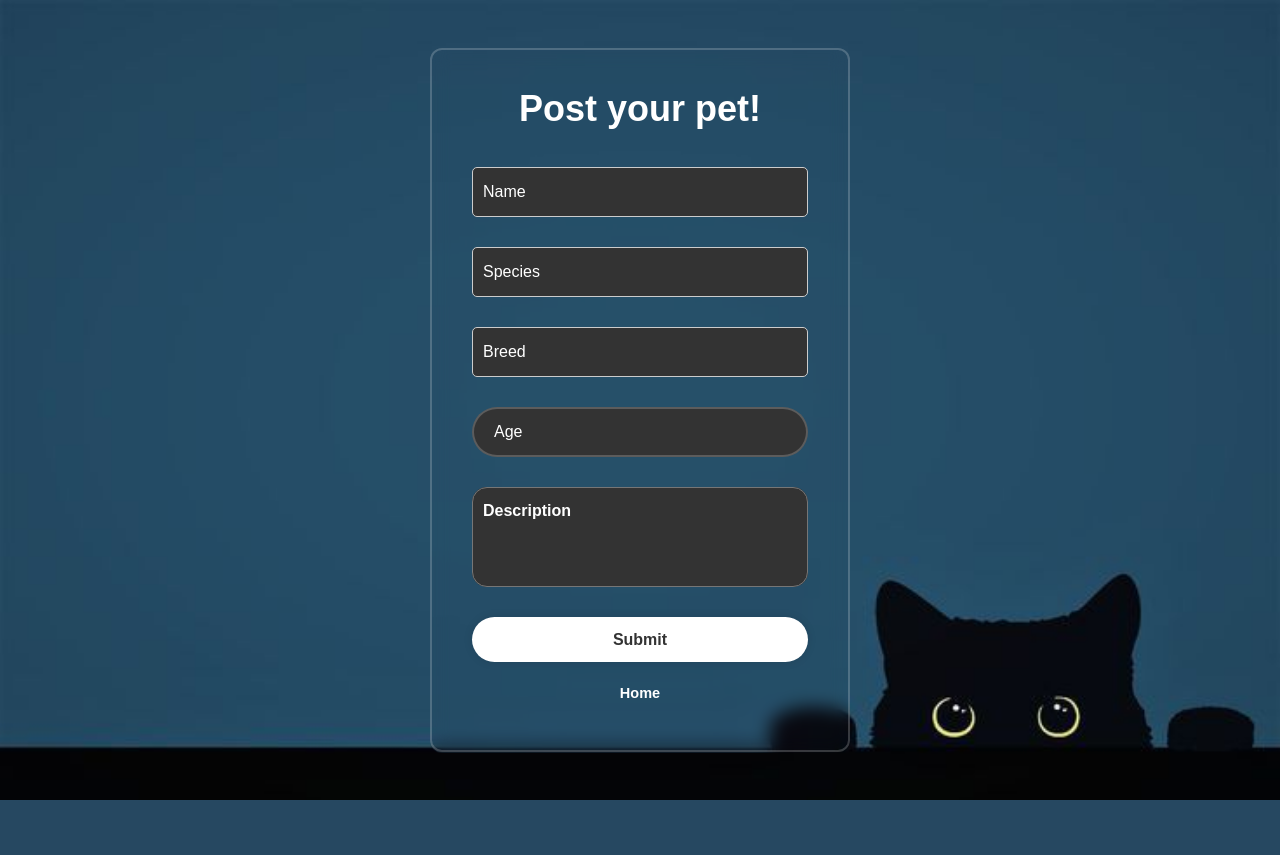
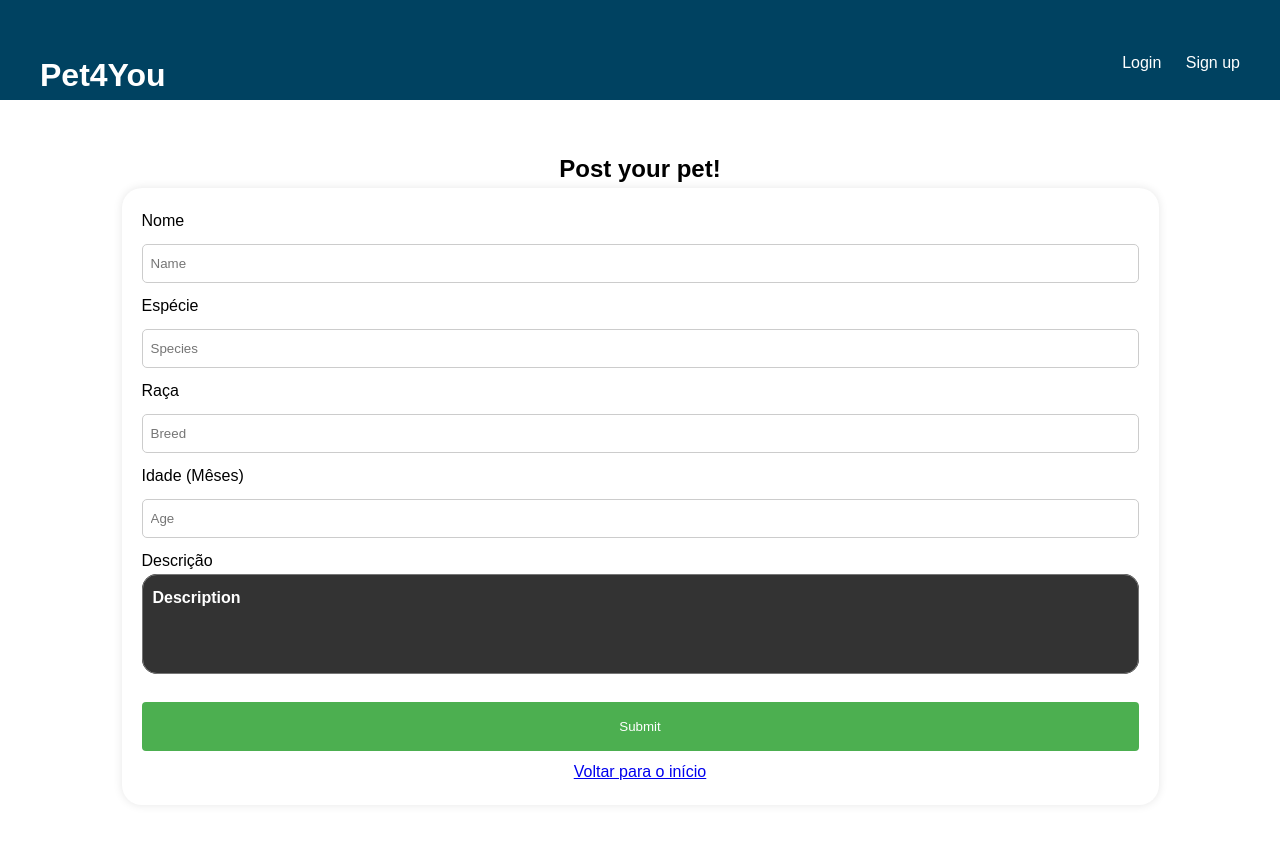
Before and after one commit to antonioz2022/ProjetoFDS, a Django app: page /pet4you_app/posting/ in a window 1280 px wide. Before the commit the page ends 800 px from the top, so only its background shows below. Run offline with Django 5.2, Linux system fonts and the light colour scheme; parts of the project's set-up code (start-up, migrations or seed data) failed here and were passed over.

Commit message:
Mudanças iniciais no CSS

```diff
--- a/pet4you_app/admin.py
+++ b/pet4you_app/admin.py
@@ -1,6 +1,7 @@
 from django.contrib import admin
-from .models import Pet
+from .models import Pet, Report
 
 admin.site.register(Pet)
+admin.site.register(Report)
 
 # Register your models here.
--- a/pet4you_app/static/css/styles.css
+++ b/pet4you_app/static/css/styles.css
@@ -1,4 +1,4 @@
-*{
+* {
   margin: 0;
   padding: 0;
   box-sizing: border-box;
@@ -6,7 +6,8 @@
   line-height: 1.6;
 
 }
-  .body-splat{
+
+.body-splat {
   display: flex;
   justify-content: center;
   align-items: center;
@@ -15,7 +16,8 @@
   background-size: cover;
   background-position: center;
 }
-  .wrapper{
+
+.wrapper {
   width: 420px;
   background: transparent;
   border: 2px solid rgba(255, 255, 255, .2);
@@ -24,18 +26,21 @@
   border-radius: 12px;
   padding: 30px 40px;
 }
-  .wrapper h1{
+
+.wrapper h1 {
   font-size: 36px;
   text-align: center;
 }
-  .wrapper .input-box{
+
+.wrapper .input-box {
   position: relative;
   width: 100%;
   height: 50px;
 
   margin: 30px 0;
 }
-  .input-box input{
+
+.input-box input {
   width: 100%;
   height: 100%;
   background-color: #333;
@@ -47,10 +52,12 @@
   color: #ffffff;
   padding: 20px 45px 20px 20px;
 }
-  .input-box input::placeholder{
+
+.input-box input::placeholder {
   color: #fff;
 }
-  .input-box i{
+
+.input-box i {
   position: absolute;
   right: 20px;
   top: 30%;
@@ -58,26 +65,31 @@
   font-size: 20px;
 
 }
-  .wrapper .remember-forgot{
+
+.wrapper .remember-forgot {
   display: flex;
   justify-content: space-between;
   font-size: 14.5px;
   margin: -15px 0 15px;
 }
-  .remember-forgot label input{
+
+.remember-forgot label input {
   accent-color: #fff;
   margin-right: 3px;
 
 }
-  .remember-forgot a{
+
+.remember-forgot a {
   color: #fff;
   text-decoration: none;
 
 }
-  .remember-forgot a:hover{
+
+.remember-forgot a:hover {
   text-decoration: underline;
 }
-  .wrapper .btn{
+
+.wrapper .btn {
   width: 100%;
   height: 45px;
   background: #fff;
@@ -90,20 +102,24 @@
   color: #333;
   font-weight: 600;
 }
-  .wrapper .register-link{
+
+.wrapper .register-link {
   font-size: 14.5px;
   text-align: center;
   margin: 20px 0 15px;
 
 }
-  .register-link p a{
+
+.register-link p a {
   color: #fff;
   text-decoration: none;
   font-weight: 600;
 }
-  .register-link p a:hover{
+
+.register-link p a:hover {
   text-decoration: underline;
 }
+
 .btn-custom {
   background-color: #d9c680;
   color: white;
@@ -129,16 +145,18 @@
   resize: none;
   transition: border-color 0.3s ease;
 }
+
 #description textarea::placeholder {
   padding: 10px;
   color: #fff;
 }
+
 #description:focus {
   border-color: #fff;
 
 }
 
-  .formulario input{
+.formulario input {
   width: 100%;
   height: 100%;
   background-color: #333;
@@ -150,10 +168,12 @@
   color: #fff;
   padding: 20px 45px 20px 20px;
 }
-  .formulario input::placeholder{
+
+.formulario input::placeholder {
   color: #fff;
 }
-  .formulario i{
+
+.formulario i {
   position: absolute;
   right: 20px;
   top: 30%;
@@ -171,7 +191,7 @@
 .container {
   max-width: 1200px;
   margin: 0 auto;
-  padding: 0 20px;
+  padding: 0 20p;
 }
 
 /* Header Styles */
@@ -283,20 +303,20 @@
   margin-bottom: 20px;
 }
 
-label {
+.login-form label {
   display: block;
   font-weight: bold;
 }
 
-input[type="text"],
-input[type="password"] {
+.login-form input[type="text"],
+.login-form input[type="password"] {
   width: 100%;
   padding: 10px;
   border: 1px solid #ccc;
   border-radius: 5px;
 }
 
-button {
+.login-form button {
   display: block;
   width: 100%;
   padding: 10px;
@@ -308,7 +328,7 @@ button {
   transition: background-color 0.3s ease;
 }
 
-button:hover {
+.login-form button:hover {
   background-color: #868686;
 }
 
@@ -325,3 +345,43 @@ button:hover {
 .forgot-password a:hover {
   text-decoration: underline;
 }
+
+/* POSTING NEW */
+
+.posting-container {
+  display: flex;
+  flex-direction: column;
+  align-items: center;
+}
+
+.posting-form {
+  background-color: #fff;
+  padding: 20px;
+  border-radius: 20px;
+  box-shadow: 0px 0px 10px 0px rgba(0, 0, 0, 0.1);
+}
+
+.posting-submit {
+  width: 100%;
+  background-color: #4caf50;
+  color: white;
+  padding: 14px 20px;
+  margin: 8px 0;
+  border: none;
+  border-radius: 4px;
+  cursor: pointer;
+  transition: background-color 0.3s;
+}
+
+
+.posting-submit:hover {
+  background-color: #45a049;
+}
+
+.posting-form input{
+  width: 100%;
+  padding: 8px;
+  margin: 10px 0;
+  border-radius: 5px;
+  border: 1px solid #ccc;
+}
--- a/pet4you_app/templates/base.html
+++ b/pet4you_app/templates/base.html
@@ -11,6 +11,7 @@
 </head>
 
 <body>
+
     {% block body%}
     {% endblock %}
 </body>
--- a/pet4you_app/templates/posting.html
+++ b/pet4you_app/templates/posting.html
@@ -1,35 +1,47 @@
 {% extends "base.html" %}
 {% block body %}
-<div class="body-splat">
-<div class="wrapper">
-    <h1>Post your pet!</h1>
-    <form method="POST">
+<header class="home-header">
+    <div class="container">
+        <h1>Pet4You</h1>
+        <nav class="home-nav">
+            <ul>
+                {% if user.is_authenticated %}
+                <li><a href="{% url 'pet4you:posting' %}">Postar Anúncio</a></li>
+                <li><a href="{% url 'pet4you:list' %}">Meus Anúncios</a></li>
+                <li><a href="{% url 'pet4you:favorite' %}">Meus Favoritos</a></li>
+                {% if user.is_staff %}
+                <li><a href="{% url 'pet4you:report_list' %}">Denúncias</a></li>
+                {% endif %}
+                {% csrf_token %}
+                <li><a href="{% url 'pet4you:logout' %}">Logout</a></li>
+                {% else %}
+                <li><a href="{% url 'pet4you:login' %}">Login</a></li>
+                <li><a href="{% url 'pet4you:register' %}">Sign up</a></li>
+                {% endif %}
+            </ul>
+        </nav>
+    </div>
+</header>
+<section class="content">
+<h1 style="text-align: center;">Post your pet!</h1>
+<div class="posting-container">
+    <form method="POST" class="posting-form">
         {% csrf_token %}
-        <div class="input-box">
-            <input type="text" id="name" name="name" placeholder="Name">
-            <i class="bx bxs-user"></i>
+        <label for="name">Nome</label>
+        <input type="text" id="name" name="name" placeholder="Name">
+        <label for="species">Espécie</label>
+        <input type="text" id="species" name="species" placeholder="Species">
+        <label for="breed">Raça</label>
+        <input type="text" id="breed" name="breed" placeholder="Breed">
+        <label for="age">Idade (Mêses)</label>
+        <input type="number" id="age" name="age" min="1" max="99" placeholder="Age">
+        <label for="description">Descrição</label>
+        <div id="description" , class="form-group">
+            <textarea id="description" name="description" placeholder="Description"></textarea>
         </div>
-        <div class="input-box">
-            <input type="text" id="species" name="species" placeholder="Species">
-            <i class="bx bxs-user"></i>
-        </div>
-        <div class="input-box">
-            <input type="text" id="breed" name="breed" placeholder="Breed">
-            <i class="bx bxs-user"></i>
-        </div>
-        <div class="input-box">
-            <input type="number" id="age" name="age" min="1" max="99" placeholder="Age">
-            <i class="bx bxs-user"></i>
-        </div>
-        <div id="description" , class="input-box">
-            <textarea id="description" name="description" placeholder="Description"></textarea>
-            <i class="bx bxs-user"></i>
-        </div>
-        <button type="submit" class="btn">Submit</button>
+        <button type="submit" class="posting-submit">Submit</button>
+        <p style="text-align: center;"><a href="{% url 'pet4you:home' %}">Voltar para o início</a></p>
     </form>
-    <div class="register-link">
-        <p><a href="{% url 'pet4you:home' %}">Home</a></p>
-    </div>
-</div>
+</section>
 </div>
 {% endblock %}
```
Lines whose indentation alone changed are shown as unchanged.
